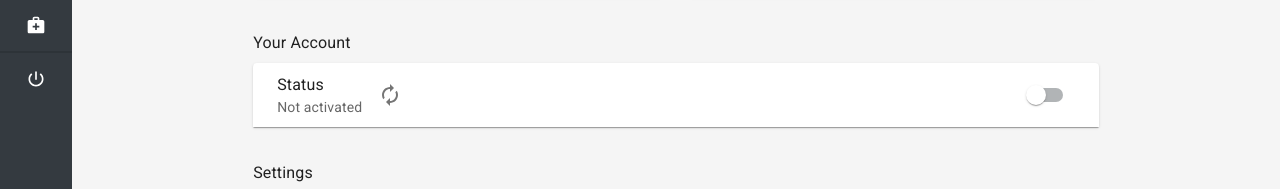
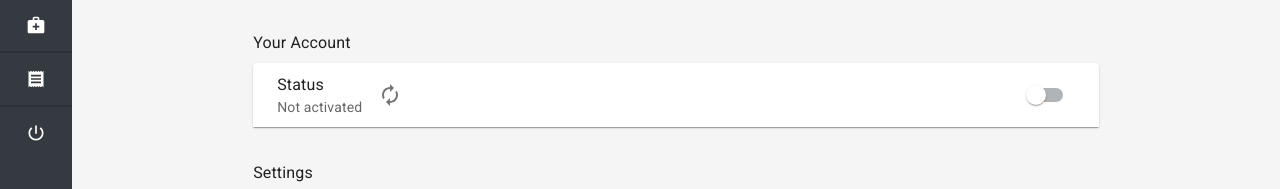
Before and after one commit to seetvn/home-care-saas, a React (Create React App) app: page /c/profile in a window 1280 px wide. Shown: the part 289-478 px from the top of the page. Built offline with nearby package versions, Linux system fonts and the light colour scheme; a web font is replaced by a local one.

Commit message:
Added Invoice Page

```diff
--- a/package.json
+++ b/package.json
@@ -43,7 +43,8 @@
   "devDependencies": {
     "@testing-library/jest-dom": "^5.14.1",
     "@testing-library/react": "^12.0.0",
-    "@testing-library/user-event": "^13.2.1"
+    "@testing-library/user-event": "^13.2.1",
+    "@types/react-router-dom": "^5.3.3"
   },
   "scripts": {
     "start": "react-scripts start",
@@ -51,7 +52,6 @@
     "test": "react-scripts test",
     "eject": "react-scripts eject"
   },
-
   "eslintConfig": {
     "extends": "react-app"
   },
--- a/src/logged_in/components/Main.js
+++ b/src/logged_in/components/Main.js
@@ -247,6 +247,15 @@ function Main(props) {
     setSelectedTab,
   ]);
 
+  const selectInvoices= useCallback(() => {
+    smoothScrollTop();
+    document.title = "WaVer - Invoices";
+    setSelectedTab("Invoices");
+
+  }, [
+    setSelectedTab,
+  ]);
+
   const selectDashboard = useCallback(() => {
     smoothScrollTop();
     document.title = "WaVer - Dashboard";
@@ -369,6 +378,7 @@ function Main(props) {
           selectDashboard={selectDashboard}
           selectCarers={selectCarers}
           selectPatients={selectPatients}
+          selectInvoices={selectInvoices}
           selectPosts={selectPosts}
           selectSubscription={selectSubscription}
           openAddBalanceDialog={openAddBalanceDialog}
--- a/src/logged_in/components/Routing.js
+++ b/src/logged_in/components/Routing.js
@@ -8,6 +8,7 @@ import Subscription from "./subscription/Subscription";
 import Carers from "./carers/Carers";
 import NewCarerPage from "./carers/NewCarers";
 import Patients from "./patients/Patients";
+import Invoices from "./invoices/Invoices";
 import PropsRoute from "../../shared/components/PropsRoute";
 import useLocationBlocker from "../../shared/functions/useLocationBlocker";
 
@@ -66,6 +67,7 @@ function Routing(props) {
     selectDashboard,
     selectCarers,
     selectPatients,
+    selectInvoices,
     selectPosts,
     selectSubscription,
     openAddBalanceDialog,
@@ -109,6 +111,11 @@ function Routing(props) {
           component={NewCarerPage}
         />
         <PropsRoute
+          path="/c/invoices"
+          component={Invoices}
+          selectInvoices={selectInvoices}
+        />
+        <PropsRoute
           path=""
           component={Dashboard}
           toggleAccountActivation={toggleAccountActivation}
@@ -145,6 +152,7 @@ Routing.propTypes = {
   selectDashboard: PropTypes.func.isRequired,
   selectCarers: PropTypes.func.isRequired,
   selectPatients: PropTypes.func.isRequired,
+  selectInvoices: PropTypes.func.isRequired,
   selectPosts: PropTypes.func.isRequired,
   selectSubscription: PropTypes.func.isRequired,
   openAddBalanceDialog: PropTypes.func.isRequired,
--- a/src/logged_in/components/carers/Carers.js
+++ b/src/logged_in/components/carers/Carers.js
@@ -13,14 +13,14 @@ function Carers(props) {
       } = props;
       const history = useHistory();
       const location = useLocation();
-      const { formData } = location.state;
+      const formData = location.state ? location.state.formData : {emailAddress:'joebiden@potus.us',phoneNumber:'074355780',homeAddress:'queertown',id:'2344'};
 
-      useEffect(selectCarers, [selectCarers]);
+      useEffect(selectCarers, [selectCarers] );
 
       const handleAddNewCarer = () => {
         // Add logic to handle adding new carer here
         console.log("Add New Carer button clicked");
-        history.push("/c/new-carer-page"); // Specify the path of the new page
+        history.push("/c/new-carer-page" ); // Specify the path of the new page
     };
     // --debug function---
   //   const test_func = () => {
--- a/src/logged_in/components/navigation/NavBar.js
+++ b/src/logged_in/components/navigation/NavBar.js
@@ -23,6 +23,7 @@ import ImageIcon from "@mui/icons-material/Image";
 import AccountBalanceIcon from "@mui/icons-material/AccountBalance";
 import ElderlyIcon from '@mui/icons-material/Elderly';
 import MedicalServicesIcon from '@mui/icons-material/MedicalServices';
+import ReceiptIcon from '@mui/icons-material/Receipt';
 import PowerSettingsNewIcon from "@mui/icons-material/PowerSettingsNew";
 import MenuIcon from "@mui/icons-material/Menu";
 import SupervisorAccountIcon from "@mui/icons-material/SupervisorAccount";
@@ -237,6 +238,23 @@ function NavBar(props) {
       },
     },
     {
+      // New icon added here
+      link: "/c/invoices",
+      name: "Invoices",
+      onClick: closeMobileDrawer,
+      icon: {
+        desktop: (
+          <ReceiptIcon
+            className={
+              selectedTab === "Invoices" ? classes.textPrimary : "text-white"
+            }
+            fontSize="small"
+          />
+        ),
+        mobile: <ReceiptIcon className="text-white" />,
+      },
+    },
+    {
       link: "/",
       name: "Logout",
       icon: {
```
Also changed, not shown: 1 other file (tests, documents, lock files or other folders).
